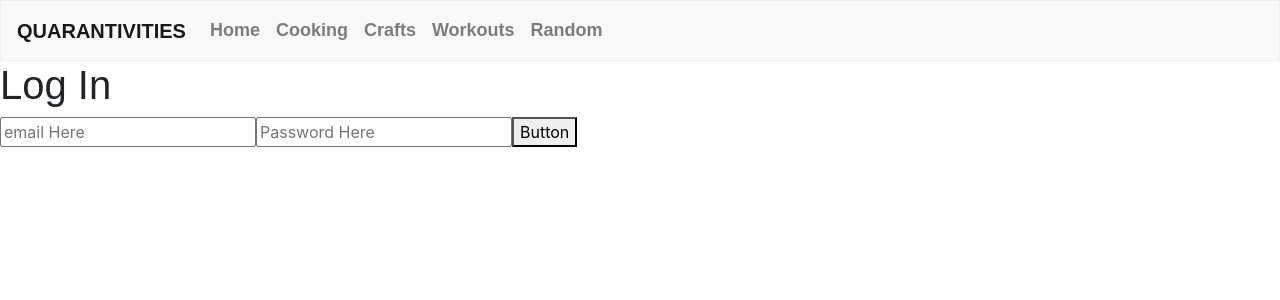
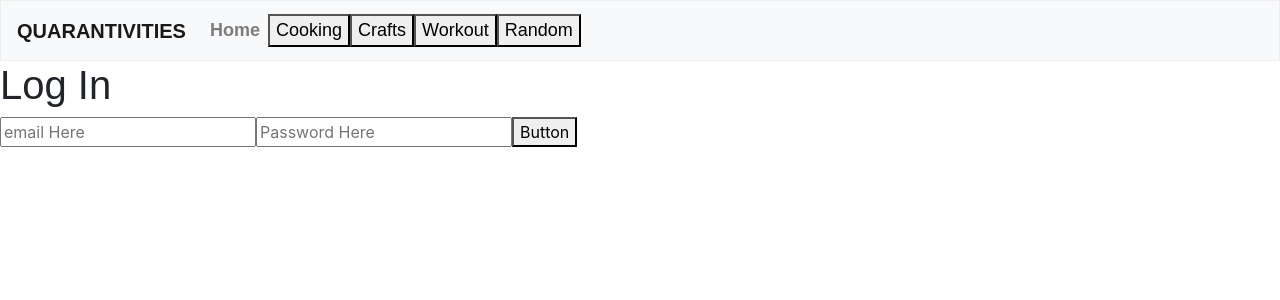
Before and after one commit to BriGab/Quarantivities, a React (Create React App) app in the folder client/: page /signin in a window 1280 px wide. Shown: the top 300 px of the page. Built offline with nearby package versions, Linux system fonts and the light colour scheme; no server answers; a web font is replaced by a local one.

Commit message:
front end re-configuration

```diff
--- a/client/src/App.js
+++ b/client/src/App.js
@@ -1,50 +1,19 @@
-import React, {useState, useEffect } from "react";
+import React from "react"
 import { BrowserRouter as Router, Route, Switch } from "react-router-dom";
 import SignIn from "./pages/SignIn";
 import SignUp from "./pages/SignUp";
 import Home from "./pages/Home";
 import Nav from "./components/Nav";
-import Cooking from "./pages/Cooking";
-import Crafts from "./pages/Crafts";
-import Workouts from "./pages/Workouts";
-import Random from "./pages/Random";
+import Activities from "./pages/Activities";
 import DeveloperContext from "./utils/CardContext";
-import API from "./utils/API";
 
 function App () {
 
-    const activityArray = [];
-
-    const [activity, setActivity] = useState({
-        title: "",
-        thumbnail: "",
-        description: "",
-        href: "",
-        likes: 0,
-        category: ""
-      });
-
-      useEffect(() => {
-        loadActivities();
-      }, []);
-
-      function loadActivities() {
-        API.fetchActivity(activity)
-        .then(activity => {
-          setActivity(...activity, activity);
-          console.log("activity array", activity)
-        })
-        .catch(err => console.log(err))
-    }
-
-    // for (var i= 0; i < activity.length; i++){
-
-    // }
 
     return (
         <Router>
             <div>
-                <DeveloperContext.Provider value={activity}>
+
                 <Nav />
                 <Switch>
                     <Route exact path={["/","/signup"]} component={SignUp} />
@@ -53,16 +22,9 @@ function App () {
 
                     <Route exact path="/home" component={Home} />
 
-                    <Route exact path="/cooking" component={Cooking} />
-
-                    <Route exact path="/crafts"component={Crafts} />
-
-                    <Route exact path="/workouts" component={Workouts} />
-
-                    <Route exact path="/random" component={Random} />
+                    <Route exact path="/activities" component={Activities} />
 
                 </Switch>
-                </DeveloperContext.Provider>
             </div>
         </Router>
     )
--- a/client/src/components/Nav/index.js
+++ b/client/src/components/Nav/index.js
@@ -1,13 +1,21 @@
 import React from "react";
 // import { BrowserRouter as Router, Route, Switch } from "react-router-dom";
 import { Link } from "react-router-dom";
-// import Home from "../../pages/Home";
+import Activity from "../../pages/Activities";
 // import Cooking from "../../pages/Cooking";
 // import Crafts from "../../pages/Crafts";
 // import Workouts from "../../pages/Workouts";
 // import Random from "../../pages/Random";
 
+
+
 function Nav() {
+  function loadCategory (category) {
+    window.location= "/activities"
+    console.log(category)
+    //need a string of the category passed into the fetch activity function
+    //show the activity page with the correct activity when any category is selected
+  }
     return (
         <nav className="navbar navbar-expand-lg navbar-light bg-light">
         <div>
@@ -37,16 +45,7 @@ function Nav() {
         <div>
           <ul className="navbar-nav">
             <li className="nav-item">
-              <Link
-                to="/cooking"
-                className={
-                  window.location.pathname === "/cooking"
-                    ? "nav-link active"
-                    : "nav-link"
-                }
-              >
-                Cooking
-              </Link>
+            <button onClick={()=> {loadCategory("Cooking")}}>Cooking</button>
             </li>
           </ul>
           </div>
@@ -54,16 +53,7 @@ function Nav() {
         <div>
           <ul className="navbar-nav">
             <li className="nav-item">
-              <Link
-                to="/crafts"
-                className={
-                  window.location.pathname === "/crafts"
-                    ? "nav-link active"
-                    : "nav-link"
-                }
-              >
-                Crafts
-              </Link>
+              <button onClick={()=> {loadCategory("Crafts")}}>Crafts</button>
             </li>
         </ul>
         </div>
@@ -71,16 +61,7 @@ function Nav() {
         <div>
         <ul className="navbar-nav">
             <li className="nav-item">
-              <Link
-                to="/workouts"
-                className={
-                  window.location.pathname === "/workouts"
-                    ? "nav-link active"
-                    : "nav-link"
-                }
-              >
-                Workouts
-              </Link>
+              <button onClick={() => {loadCategory("Fitness")}}>Workout</button>
             </li>
         </ul>
         </div>
@@ -88,16 +69,7 @@ function Nav() {
         <div>
         <ul className="navbar-nav">
             <li className="nav-item">
-              <Link
-                to="/random"
-                className={
-                  window.location.pathname === "/random"
-                    ? "nav-link active"
-                    : "nav-link"
-                }
-              >
-                Random
-              </Link>
+            <button onClick={() => {loadCategory("Random")}}>Random</button>
             </li>
           </ul>
         </div>
--- /dev/null
+++ b/client/src/pages/Activities.js
@@ -0,0 +1,49 @@
+import React, {useState, useEffect } from "react";
+import ActivityCard from "../components/Card";
+import API from "../utils/API";
+import DeveloperContext from "../utils/CardContext";
+import SMSForm from "../components/SMS"
+
+function Activity () {
+
+
+    const activityArray = [];
+
+    const [activity, setActivity] = useState({
+        title: "",
+        thumbnail: "",
+        description: "",
+        href: "",
+        likes: 0,
+        category: "",
+        nav: ""
+      });
+
+      useEffect(() => {
+        loadActivities();
+      }, []);
+
+      function loadActivities() {
+        API.fetchActivity(activity)
+        .then(activity => {
+          setActivity(...activity, activity);
+          console.log("activity array", activity)
+        })
+        .catch(err => console.log(err))
+    }
+    // for (var i= 0; i < activity.length; i++){
+
+    // }
+    // for (var i= 0; i < activity.length; i++){
+        return (
+            <div className ="container">
+               <DeveloperContext.Provider value={activity}>
+                <ActivityCard />
+                <SMSForm />
+                </DeveloperContext.Provider>
+            </div>
+
+        )
+    // }
+}
+export default Activity;
--- a/client/src/pages/Cooking.js
+++ /dev/null
@@ -1,16 +0,0 @@
-import React from "react";
-import ActivityCard from "../components/Card";
-// import API from "../utils/API";
-// import DeveloperContext from "../utils/CardContext";
-import SMSForm from "../components/SMS"
-function Cooking () {
-    // for (var i= 0; i < activity.length; i++){
-        return (
-            <div className ="container">
-                <ActivityCard />
-                <SMSForm />
-            </div>
-        )
-    // }
-}
-export default Cooking;
--- a/client/src/pages/Crafts.js
+++ /dev/null
@@ -1,15 +0,0 @@
-import React from "react";
-import SMSForm from "../components/SMS";
-// import { Link, useParams } from "react-router-dom";
-
-function Crafts () {
-
-    return (
-        <div>
-            Crafts
-            <SMSForm />
-        </div>
-    )
-}
-
-export default Crafts;
--- a/client/src/pages/Random.js
+++ /dev/null
@@ -1,15 +0,0 @@
-import React from "react";
-import SMSForm from "../components/SMS";
-// import { Link, useParams } from "react-router-dom";
-
-function Random () {
-
-    return (
-        <div>
-            Random
-            <SMSForm />
-        </div>
-    )
-}
-
-export default Random;
--- a/client/src/pages/Workouts.js
+++ /dev/null
@@ -1,16 +0,0 @@
-import React from "react";
-import SMSForm from "../components/SMS"
-// import { Link, useParams } from "react-router-dom";
-
-
-function Workouts () {
-
-    return (
-        <div>
-            Workouts
-            <SMSForm />
-        </div>
-    )
-}
-
-export default Workouts;
--- a/client/src/utils/API.js
+++ b/client/src/utils/API.js
@@ -13,22 +13,20 @@ export default {
     return axios.post("/auth/login", userData)
   },
 
-    fetchActivity: function(activity) {
-      console.log("test")
-      return axios
-        .get("/api/activities/" + accessQuery())
+  fetchActivity: function() {
+    return axios.get("/api/activities" + accessQuery())
       .then(res => {
-          console.log(activity)
-          const users = res.data;
-          console.log("users", users)
-          return users.map(users => {
+        console.log()
+        const activity = res.data;
+        console.log("activities", activity)
+         return activity.map(act => {
             return {
-              title: users.title,
-              thumbnail: users.thumbnail,
-              description: users.description,
-              href: users.href,
-              likes: users.likes,
-              category: users.category
+              title: act.title,
+              thumbnail: act.thumbnail,
+              description: act.description,
+              href: act.href,
+              likes: act.likes,
+              category: act.category
             };
           });
       });
```
Also changed, not shown: 1 other file (tests, documents, lock files or other folders). Lines whose indentation alone changed are shown as unchanged.
